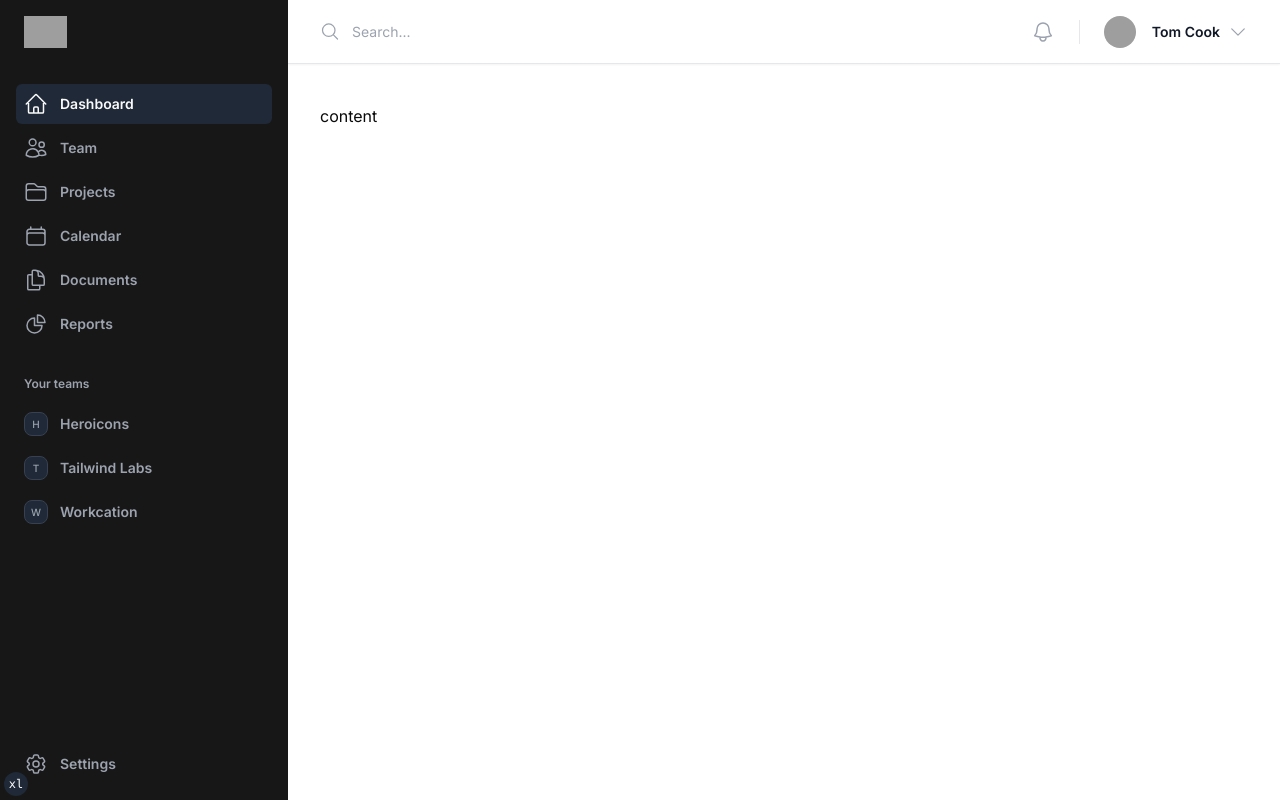
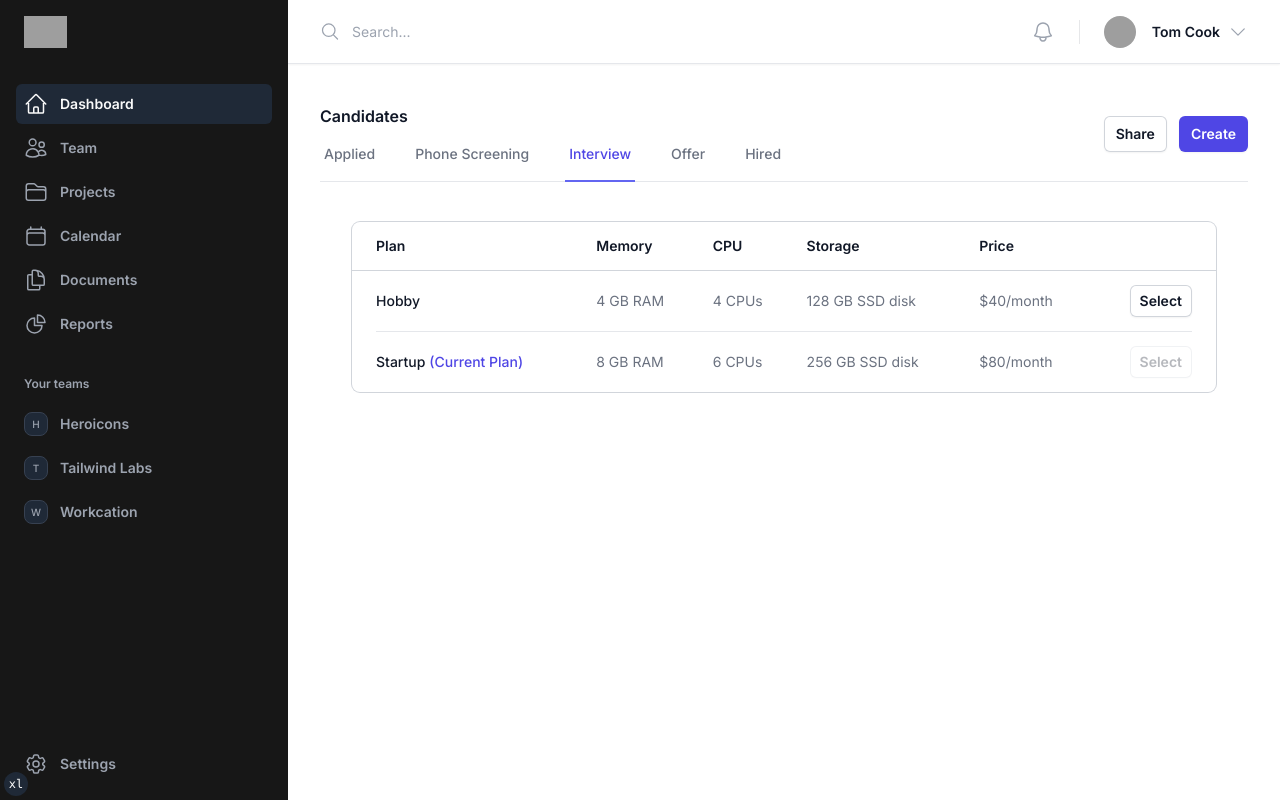
Before and after one commit to SuzuyaBish/invoicer, a Next.js app: page /account in a window 1280 px wide. Built offline with nearby package versions, Linux system fonts and the light colour scheme; grey boxes are pictures that could not be loaded.

Commit message:
Invoice list table and heading components

```diff
--- a/src/app/account/page.tsx
+++ b/src/app/account/page.tsx
@@ -1,7 +1,11 @@
+import InvoiceTable from "@/components/InvoiceTable";
+import InvoiceListHeading from "@/components/layout/InvoiceListHeading";
+
 export default function Account() {
   return (
-    <>
-      <div>content</div>
-    </>
+    <div>
+      <InvoiceListHeading />
+      <InvoiceTable />
+    </div>
   )
 }
--- /dev/null
+++ b/src/components/InvoiceTable.tsx
@@ -0,0 +1,152 @@
+import { classNames } from "@/constants/tailwind-constants"
+
+const plans = [
+  {
+    id: 1,
+    name: "Hobby",
+    memory: "4 GB RAM",
+    cpu: "4 CPUs",
+    storage: "128 GB SSD disk",
+    price: "$40",
+    isCurrent: false,
+  },
+  {
+    id: 2,
+    name: "Startup",
+    memory: "8 GB RAM",
+    cpu: "6 CPUs",
+    storage: "256 GB SSD disk",
+    price: "$80",
+    isCurrent: true,
+  },
+  // More plans...
+]
+
+export default function InvoiceTable() {
+  return (
+    <div className="px-4 sm:px-6 lg:px-8">
+      <div className="-mx-4 mt-10 ring-1 ring-gray-300 sm:mx-0 sm:rounded-lg">
+        <table className="min-w-full divide-y divide-gray-300">
+          <thead>
+            <tr>
+              <th
+                scope="col"
+                className="py-3.5 pl-4 pr-3 text-left text-sm font-semibold text-gray-900 sm:pl-6"
+              >
+                Plan
+              </th>
+              <th
+                scope="col"
+                className="hidden px-3 py-3.5 text-left text-sm font-semibold text-gray-900 lg:table-cell"
+              >
+                Memory
+              </th>
+              <th
+                scope="col"
+                className="hidden px-3 py-3.5 text-left text-sm font-semibold text-gray-900 lg:table-cell"
+              >
+                CPU
+              </th>
+              <th
+                scope="col"
+                className="hidden px-3 py-3.5 text-left text-sm font-semibold text-gray-900 lg:table-cell"
+              >
+                Storage
+              </th>
+              <th
+                scope="col"
+                className="px-3 py-3.5 text-left text-sm font-semibold text-gray-900"
+              >
+                Price
+              </th>
+              <th scope="col" className="relative py-3.5 pl-3 pr-4 sm:pr-6">
+                <span className="sr-only">Select</span>
+              </th>
+            </tr>
+          </thead>
+          <tbody>
+            {plans.map((plan, planIdx) => (
+              <tr key={plan.id}>
+                <td
+                  className={classNames(
+                    planIdx === 0 ? "" : "border-t border-transparent",
+                    "relative py-4 pl-4 pr-3 text-sm sm:pl-6"
+                  )}
+                >
+                  <div className="font-medium text-gray-900">
+                    {plan.name}
+                    {plan.isCurrent ? (
+                      <span className="ml-1 text-indigo-600">
+                        (Current Plan)
+                      </span>
+                    ) : null}
+                  </div>
+                  <div className="mt-1 flex flex-col text-gray-500 sm:block lg:hidden">
+                    <span>
+                      {plan.memory} / {plan.cpu}
+                    </span>
+                    <span className="hidden sm:inline">·</span>
+                    <span>{plan.storage}</span>
+                  </div>
+                  {planIdx !== 0 ? (
+                    <div className="absolute -top-px left-6 right-0 h-px bg-gray-200" />
+                  ) : null}
+                </td>
+                <td
+                  className={classNames(
+                    planIdx === 0 ? "" : "border-t border-gray-200",
+                    "hidden px-3 py-3.5 text-sm text-gray-500 lg:table-cell"
+                  )}
+                >
+                  {plan.memory}
+                </td>
+                <td
+                  className={classNames(
+                    planIdx === 0 ? "" : "border-t border-gray-200",
+                    "hidden px-3 py-3.5 text-sm text-gray-500 lg:table-cell"
+                  )}
+                >
+                  {plan.cpu}
+                </td>
+                <td
+                  className={classNames(
+                    planIdx === 0 ? "" : "border-t border-gray-200",
+                    "hidden px-3 py-3.5 text-sm text-gray-500 lg:table-cell"
+                  )}
+                >
+                  {plan.storage}
+                </td>
+                <td
+                  className={classNames(
+                    planIdx === 0 ? "" : "border-t border-gray-200",
+                    "px-3 py-3.5 text-sm text-gray-500"
+                  )}
+                >
+                  <div className="sm:hidden">{plan.price}/mo</div>
+                  <div className="hidden sm:block">{plan.price}/month</div>
+                </td>
+                <td
+                  className={classNames(
+                    planIdx === 0 ? "" : "border-t border-transparent",
+                    "relative py-3.5 pl-3 pr-4 text-right text-sm font-medium sm:pr-6"
+                  )}
+                >
+                  <button
+                    type="button"
+                    className="inline-flex items-center rounded-md bg-white px-2.5 py-1.5 text-sm font-semibold text-gray-900 shadow-sm ring-1 ring-inset ring-gray-300 hover:bg-gray-50 disabled:cursor-not-allowed disabled:opacity-30 disabled:hover:bg-white"
+                    disabled={plan.isCurrent}
+                  >
+                    Select<span className="sr-only">, {plan.name}</span>
+                  </button>
+                  {planIdx !== 0 ? (
+                    <div className="absolute -top-px left-0 right-6 h-px bg-gray-200" />
+                  ) : null}
+                </td>
+              </tr>
+            ))}
+          </tbody>
+        </table>
+      </div>
+    </div>
+  )
+}
--- /dev/null
+++ b/src/components/layout/InvoiceListHeading.tsx
@@ -0,0 +1,64 @@
+import { tabs } from "@/constants/nav-constants"
+import { classNames } from "@/constants/tailwind-constants"
+
+export default function InvoiceListHeading() {
+  return (
+    <div className="relative border-b border-gray-200 pb-5 sm:pb-0">
+      <div className="md:flex md:items-center md:justify-between">
+        <h3 className="text-base font-semibold leading-6 text-gray-900">
+          Candidates
+        </h3>
+        <div className="mt-3 flex md:absolute md:right-0 md:top-3 md:mt-0">
+          <button
+            type="button"
+            className="inline-flex items-center rounded-md bg-white px-3 py-2 text-sm font-semibold text-gray-900 shadow-sm ring-1 ring-inset ring-gray-300 hover:bg-gray-50"
+          >
+            Share
+          </button>
+          <button
+            type="button"
+            className="ml-3 inline-flex items-center rounded-md bg-indigo-600 px-3 py-2 text-sm font-semibold text-white shadow-sm hover:bg-indigo-500 focus-visible:outline focus-visible:outline-2 focus-visible:outline-offset-2 focus-visible:outline-indigo-600"
+          >
+            Create
+          </button>
+        </div>
+      </div>
+      <div className="mt-4">
+        <div className="sm:hidden">
+          <label htmlFor="current-tab" className="sr-only">
+            Select a tab
+          </label>
+          <select
+            id="current-tab"
+            name="current-tab"
+            className="block w-full rounded-md border-0 py-1.5 pl-3 pr-10 ring-1 ring-inset ring-gray-300 focus:ring-2 focus:ring-inset focus:ring-indigo-600"
+            defaultValue={tabs.find((tab) => tab.current)?.name}
+          >
+            {tabs.map((tab) => (
+              <option key={tab.name}>{tab.name}</option>
+            ))}
+          </select>
+        </div>
+        <div className="hidden sm:block">
+          <nav className="-mb-px flex space-x-8">
+            {tabs.map((tab) => (
+              <a
+                key={tab.name}
+                href={tab.href}
+                className={classNames(
+                  tab.current
+                    ? "border-indigo-500 text-indigo-600"
+                    : "border-transparent text-gray-500 hover:border-gray-300 hover:text-gray-700",
+                  "whitespace-nowrap border-b-2 px-1 pb-4 text-sm font-medium"
+                )}
+                aria-current={tab.current ? "page" : undefined}
+              >
+                {tab.name}
+              </a>
+            ))}
+          </nav>
+        </div>
+      </div>
+    </div>
+  )
+}
--- a/src/constants/nav-constants.ts
+++ b/src/constants/nav-constants.ts
@@ -25,3 +25,12 @@ export const teams = [
   { id: 2, name: "Tailwind Labs", href: "#", initial: "T", current: false },
   { id: 3, name: "Workcation", href: "#", initial: "W", current: false },
 ]
+
+
+export const tabs = [
+  { name: 'Applied', href: '#', current: false },
+  { name: 'Phone Screening', href: '#', current: false },
+  { name: 'Interview', href: '#', current: true },
+  { name: 'Offer', href: '#', current: false },
+  { name: 'Hired', href: '#', current: false },
+]
```
